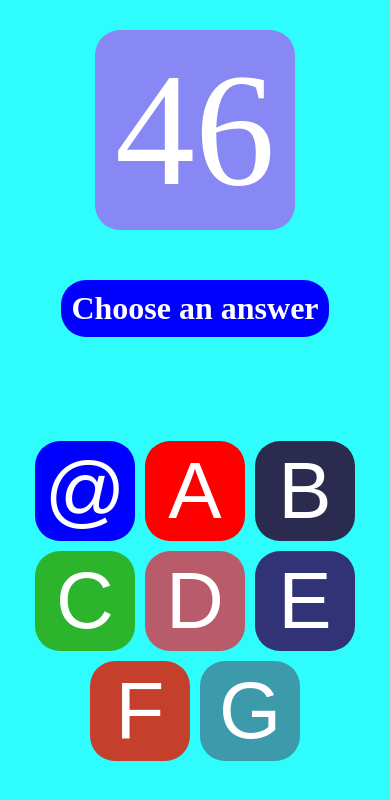
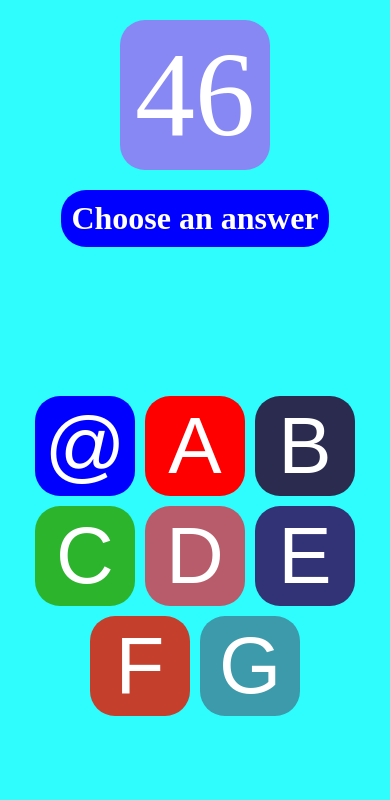
Before and after one commit to vominhtrieu/ASCIILearning, a plain HTML site: page index.html in a window 390 px wide. Drawn offline with Linux system fonts and the light colour scheme.

Commit message:
Better responsive

```diff
--- a/style.css
+++ b/style.css
@@ -1,3 +1,5 @@
+
+
 html, body {
     margin: 0;
     background-color: rgb(47, 252, 252);
@@ -72,3 +74,13 @@ button:hover {
     margin: 20px;
     user-select: none;
 }
+
+@media only screen and (max-width: 600px) {
+    #forGuess {
+      width: 150px;
+      height: 150px;
+      line-height: 150px;
+      font-size: 120px;
+      margin: 20px auto 0 auto;
+    }
+}
```
